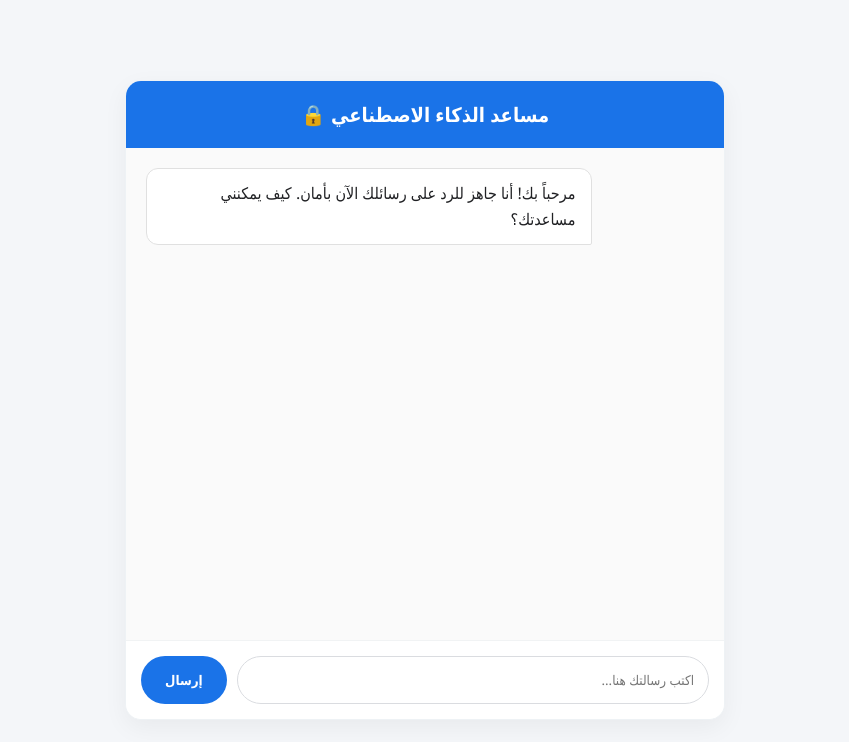
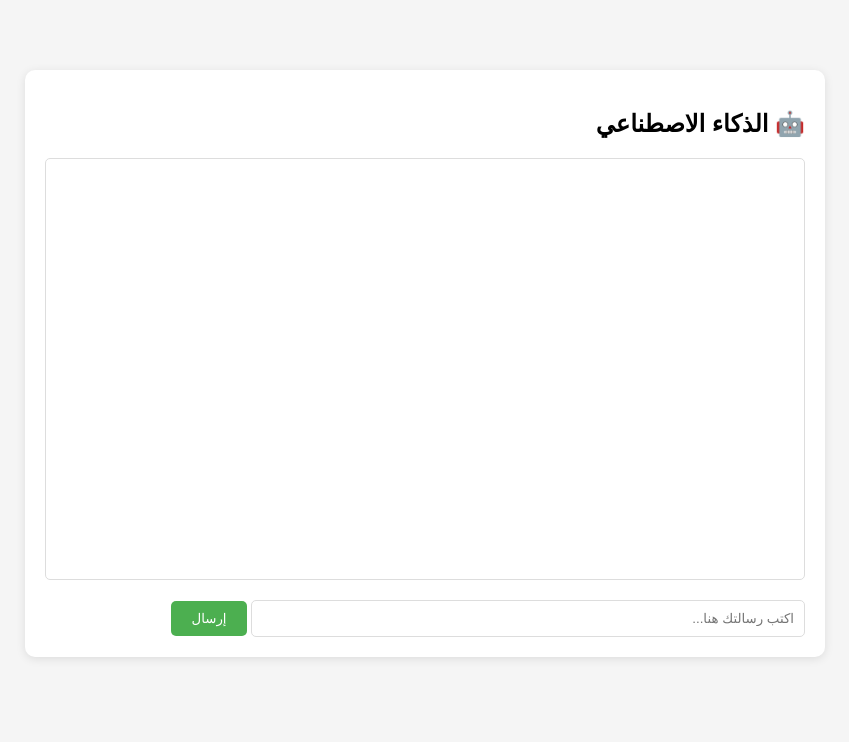
Before and after one commit to udueirgvj/API-Key, a website: page index.html in a window 1280 px wide. Shown: the whole page, without its empty margins (215-1064 px from the left). Drawn offline with Linux system fonts and the light colour scheme.

Commit message:
Update index.html

```diff
--- a/index.html
+++ b/index.html
@@ -3,84 +3,114 @@
 <head>
     <meta charset="UTF-8">
     <meta name="viewport" content="width=device-width, initial-scale=1.0">
-    <title>مساعد الذكاء الاصطناعي</title>
+    <title>موقع الذكاء الاصطناعي</title>
     <style>
-        * { box-sizing: border-box; font-family: 'Segoe UI', Tahoma, sans-serif; }
-        body { background-color: #f4f6f9; display: flex; justify-content: center; align-items: center; height: 100vh; margin: 0; }
-        .chat-container { width: 100%; max-width: 600px; height: 80vh; background: white; border-radius: 16px; box-shadow: 0 8px 24px rgba(0,0,0,0.05); display: flex; flex-direction: column; overflow: hidden; border: 1px solid #eef2f5; }
-        .chat-header { background: #1a73e8; color: white; padding: 20px; text-align: center; font-size: 20px; font-weight: 600; }
-        .chat-messages { flex: 1; padding: 20px; overflow-y: auto; display: flex; flex-direction: column; gap: 12px; background: #fafafa; }
-        .message { padding: 12px 16px; border-radius: 12px; max-width: 80%; word-wrap: break-word; line-height: 1.6; }
-        .user-message { background: #1a73e8; color: white; align-self: flex-start; border-bottom-left-radius: 2px; }
-        .ai-message { background: white; color: #202124; align-self: flex-end; border-bottom-right-radius: 2px; border: 1px solid #e0e0e0; }
-        .error-message { background: #fce8e6; color: #c5221f; align-self: center; font-size: 14px; text-align: center; }
-        .chat-input-area { display: flex; padding: 15px; background: white; border-top: 1px solid #f1f3f4; gap: 10px; }
-        .chat-input-area input { flex: 1; padding: 14px; border: 1px solid #dadce0; border-radius: 24px; outline: none; }
-        .chat-input-area button { background: #1a73e8; color: white; border: none; padding: 0 24px; border-radius: 24px; cursor: pointer; font-weight: bold; }
-        .chat-input-area button:disabled { background: #ccc; }
+        body {
+            font-family: Arial, sans-serif;
+            max-width: 800px;
+            margin: 50px auto;
+            padding: 20px;
+            background: #f5f5f5;
+        }
+        .chat-container {
+            background: white;
+            padding: 20px;
+            border-radius: 10px;
+            box-shadow: 0 2px 10px rgba(0,0,0,0.1);
+        }
+        #messages {
+            height: 400px;
+            overflow-y: auto;
+            margin-bottom: 20px;
+            padding: 10px;
+            border: 1px solid #ddd;
+            border-radius: 5px;
+        }
+        .message {
+            margin: 10px 0;
+            padding: 10px;
+            border-radius: 5px;
+        }
+        .user {
+            background: #e3f2fd;
+            text-align: left;
+        }
+        .ai {
+            background: #f1f8e9;
+        }
+        input {
+            width: 70%;
+            padding: 10px;
+            border: 1px solid #ddd;
+            border-radius: 5px;
+        }
+        button {
+            padding: 10px 20px;
+            background: #4CAF50;
+            color: white;
+            border: none;
+            border-radius: 5px;
+            cursor: pointer;
+        }
+        button:hover {
+            background: #45a049;
+        }
     </style>
 </head>
 <body>
-
     <div class="chat-container">
-    <div class="chat-header">مساعد الذكاء الاصطناعي 🔒</div>
-    <div class="chat-messages" id="chatMessages">
-        <div class="message ai-message">مرحباً بك! أنا جاهز للرد على رسائلك الآن بأمان. كيف يمكنني مساعدتك؟</div>
-    </div>
-    <div class="chat-input-area">
-        <input type="text" id="userInput" placeholder="اكتب رسالتك هنا..." onkeypress="handleKeyPress(event)">
-        <button id="sendBtn" onclick="sendMessage()">إرسال</button>
-    </div>
+        <h2>🤖 الذكاء الاصطناعي</h2>
+        <div id="messages"></div>
+        <input type="text" id="userInput" placeholder="اكتب رسالتك هنا...">
+        <button onclick="sendMessage()">إرسال</button>
     </div>
 
     <script>
-    // الرابط المباشر الصحيح لسيرفر Vercel الخاص بك
-    const API_URL = 'https://api-key-kappa.vercel.app/api/chat';
+        const API_KEY = "YOUR_API_KEY_HERE"; // ضع مفتاح ZeroRegAI هنا
+        const API_URL = "https://api.zeroregai.com/v1/chat/completions";
 
-    async function sendMessage() {
-        const inputElement = document.getElementById('userInput');
-        const sendBtn = document.getElementById('sendBtn');
-        const messageText = inputElement.value.trim();
+        function sendMessage() {
+            const input = document.getElementById('userInput');
+            const message = input.value.trim();
 
-        if (!messageText) return;
+            if (!message) return;
 
-        appendMessage(messageText, 'user-message');
-        inputElement.value = '';
-        inputElement.disabled = true;
-        sendBtn.disabled = true;
+            // إضافة رسالة المستخدم
+            addMessage(message, 'user');
+            input.value = '';
 
-        try {
-            const response = await fetch(API_URL, {
+            // إرسال للذكاء الاصطناعي
+            fetch(API_URL, {
                 method: 'POST',
-                headers: { 'Content-Type': 'application/json' },
-                body: JSON.stringify({ message: messageText })
+                headers: {
+                    'Content-Type': 'application/json',
+                    'Authorization': `Bearer ${API_KEY}`
+                },
+                body: JSON.stringify({
+                    model: "gpt-4",
+                    messages: [
+                        { role: "user", content: message }
+                    ]
+                })
+            })
+            .then(response => response.json())
+            .then(data => {
+                const aiResponse = data.choices[0].message.content;
+                addMessage(aiResponse, 'ai');
+            })
+            .catch(error => {
+                addMessage("❌ حدث خطأ: " + error.message, 'ai');
             });
-
-            const data = await response.json();
-            if (response.ok && data.reply) {
-                appendMessage(data.reply, 'ai-message');
-            } else {
-                appendMessage(data.error || 'حدث خطأ في جلب الرد.', 'error-message');
-            }
-        } catch (error) {
-            appendMessage('فشل الاتصال بالسيرفر أونلاين.', 'error-message');
-        } finally {
-            inputElement.disabled = false;
-            sendBtn.disabled = false;
-            inputElement.focus();
-        }
         }
 
-    function appendMessage(text, className) {
-        const chatMessages = document.getElementById('chatMessages');
+        function addMessage(text, sender) {
+            const messagesDiv = document.getElementById('messages');
             const messageDiv = document.createElement('div');
-        messageDiv.className = `message ${className}`;
-        messageDiv.innerText = text;
-        chatMessages.appendChild(messageDiv);
-        chatMessages.scrollTop = chatMessages.scrollHeight;
+            messageDiv.className = `message ${sender}`;
+            messageDiv.textContent = text;
+            messagesDiv.appendChild(messageDiv);
+            messagesDiv.scrollTop = messagesDiv.scrollHeight;
         }
-
-    function handleKeyPress(event) { if (event.key === 'Enter') sendMessage(); }
     </script>
 </body>
 </html>
```
Lines whose indentation alone changed are shown as unchanged.
